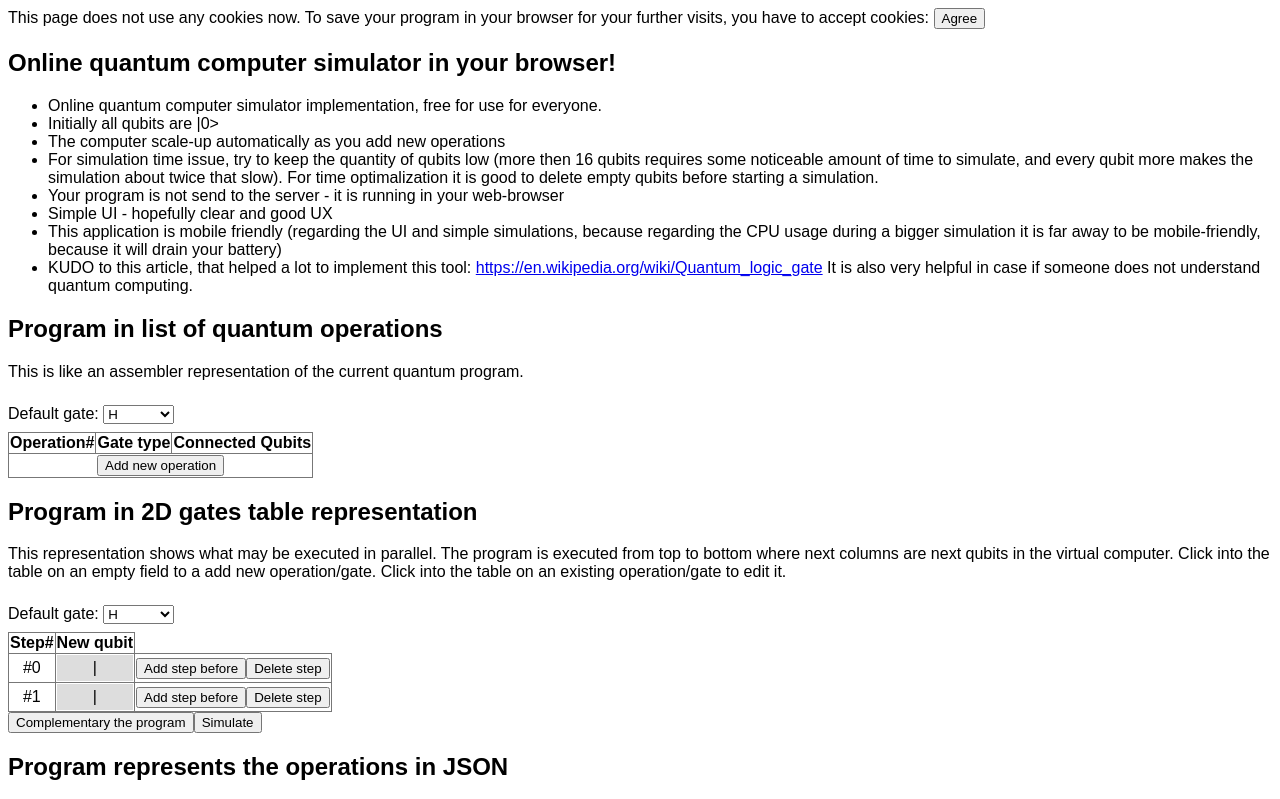
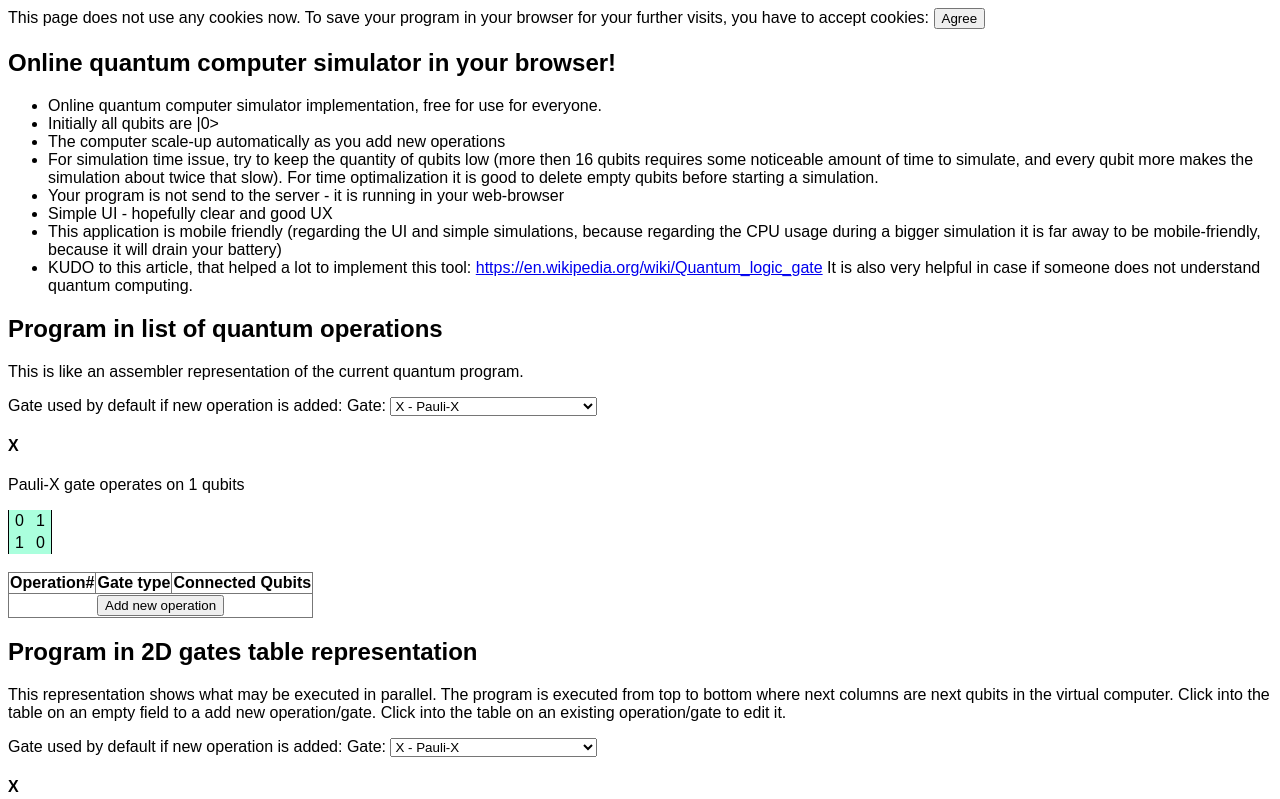
Before and after one commit to adrianscheit/web-quantum-computer-simulator, an Angular app: page / in a window 1280 px wide. Shown: the top 799 px of the page. Built offline with nearby package versions, Linux system fonts and the light colour scheme.

Commit message:
Implement new generic gate selection component

```diff
--- a/src/app/app.component.html
+++ b/src/app/app.component.html
@@ -32,7 +32,7 @@
 <section>
     <h2>Program in list of quantum operations</h2>
     <p>This is like an assembler representation of the current quantum program.</p>
-    <app-default-gate [(gateName)]="defaultGateName"></app-default-gate>
+    <app-default-gate [(gate)]="defaultGate"></app-default-gate>
     <table>
         <tbody>
             <tr>
@@ -68,7 +68,7 @@
         Click into the table on an empty field to a add new operation/gate.
         Click into the table on an existing operation/gate to edit it.
     </p>
-    <app-default-gate [(gateName)]="defaultGateName"></app-default-gate>
+    <app-default-gate [(gate)]="defaultGate"></app-default-gate>
     <div class="table-scroll">
         <table>
             <tbody>
--- a/src/app/app.component.ts
+++ b/src/app/app.component.ts
@@ -1,6 +1,6 @@
 import { HttpClient } from '@angular/common/http';
 import { Component, HostListener, OnInit } from '@angular/core';
-import { gates, gatesMap, noGate } from './lib/gates';
+import { gates, gatesMap, noGate, x } from './lib/gates';
 import { Operation, Result, StepperData, GateName } from './domain';
 import { G } from './lib/g';
 import { Utils } from './utils/utils';
@@ -29,7 +29,7 @@ export class AppComponent implements OnInit {
     jsonError: string | undefined;
 
     currentOperationIndex: number | undefined;
-    defaultGateName: GateName = 'H';
+    defaultGate: G = x;
 
     waitAtResult = false;
     quickResult: Result[] | undefined;
@@ -220,9 +220,9 @@ export class AppComponent implements OnInit {
     /// Operation operations --------------------------------------------------------------
 
     addOperation(index: number, qubitIndex: number | undefined): void {
-        const newOperation: Operation = { gn: this.defaultGateName, qi: qubitIndex === undefined ? [] : [qubitIndex] };
+        const newOperation: Operation = { gn: this.defaultGate.name, qi: qubitIndex === undefined ? [] : [qubitIndex] };
         this.program.splice(index, 0, newOperation);
-        if (gatesMap.get(this.defaultGateName)!.colspan !== 1 || qubitIndex === undefined) {
+        if (this.defaultGate.colspan !== 1 || qubitIndex === undefined) {
             this.currentOperationIndex = index;
         } else {
             this.parseProgram();
--- a/src/app/app.module.ts
+++ b/src/app/app.module.ts
@@ -5,9 +5,10 @@ import { AppComponent } from './app.component';
 import { GateComponent } from './gate/gate.component';
 import { GateViewComponent } from './gate-view/gate-view.component';
 import { OperationComponent } from './operation/operation.component';
-import { DefaultGateComponent } from './default-gate/default-gate.component';
+import { DefaultGateComponent } from './gate-select/default-gate/default-gate.component';
 import { HttpClientModule } from '@angular/common/http';
 import { LinkComponent } from './link/link.component';
+import { GateSelectComponent } from './gate-select/gate-select.component';
 
 @NgModule({
   declarations: [
@@ -16,7 +17,8 @@ import { LinkComponent } from './link/link.component';
     GateViewComponent,
     OperationComponent,
     DefaultGateComponent,
-    LinkComponent
+    LinkComponent,
+    GateSelectComponent
   ],
   imports: [
     BrowserModule,
--- a/src/app/default-gate/default-gate.component.css
+++ /dev/null
@@ -1,4 +0,0 @@
-:host {
-    padding: 8px 0;
-    display: inline-block;
-}
--- a/src/app/default-gate/default-gate.component.html
+++ /dev/null
@@ -1,6 +0,0 @@
-<label>
-    Default gate:
-    <select>
-        <option *ngFor="let g of gates" [value]="g.name" [selected]="gateName===g.name" (click)="gateNameChange.emit(g.name)">{{g.name}}</option>
-    </select>
-</label>
--- /dev/null
+++ b/src/app/gate-select/default-gate/default-gate.component.html
@@ -0,0 +1,2 @@
+Gate used by default if new operation is added:
+<app-gate-select [(gate)]="gate"></app-gate-select>
--- a/src/app/default-gate/default-gate.component.ts
+++ b/src/app/gate-select/default-gate/default-gate.component.ts
@@ -1,6 +1,6 @@
 import { Component, EventEmitter, Input, Output } from '@angular/core';
-import { gates } from '../lib/gates';
-import { GateName } from '../domain';
+import { G } from '../../lib/g';
+import { noGate } from '../../lib/gates';
 
 @Component({
     selector: 'app-default-gate',
@@ -8,7 +8,6 @@ import { GateName } from '../domain';
     styleUrls: ['./default-gate.component.css']
 })
 export class DefaultGateComponent {
-    @Input() gateName: GateName | undefined;
-    @Output() gateNameChange = new EventEmitter<GateName>();
-    readonly gates = gates;
+    @Input() gate: G | undefined;
+    @Output() gateChange = new EventEmitter<G>();
 }
--- /dev/null
+++ b/src/app/gate-select/gate-select.component.html
@@ -0,0 +1,9 @@
+<label>
+    Gate:
+    <select>
+        <option *ngFor="let g of gates" [value]="g.name" [selected]="gate?.name===g.name" (click)="gateChange.emit(g)">
+            {{g.name}} - {{g.desc}}
+        </option>
+    </select>
+</label>
+<app-gate-view *ngIf="gate" [gate]="gate"></app-gate-view>
--- /dev/null
+++ b/src/app/gate-select/gate-select.component.ts
@@ -0,0 +1,14 @@
+import { Component, EventEmitter, Input, Output } from '@angular/core';
+import { G } from '../lib/g';
+import { gates } from '../lib/gates';
+
+@Component({
+    selector: 'app-gate-select',
+    templateUrl: './gate-select.component.html',
+    styleUrls: ['./gate-select.component.css']
+})
+export class GateSelectComponent {
+    @Input() gate: G | undefined;
+    @Output() gateChange = new EventEmitter<G>();
+    readonly gates = gates;
+}
```
Also changed, not shown: src/app/gate-select/default-gate/default-gate.component.css (added), src/app/gate-select/gate-select.component.css (added), 2 other files (tests, documents, lock files or other folders).
